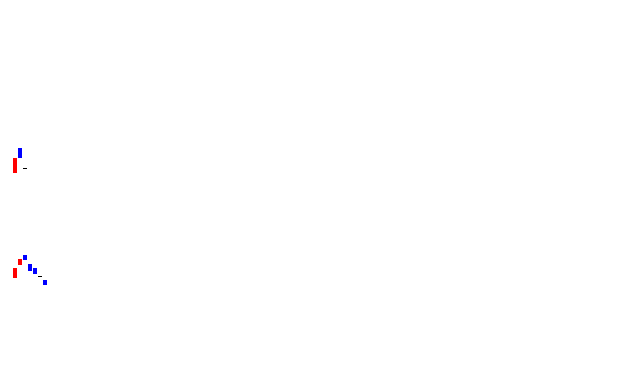
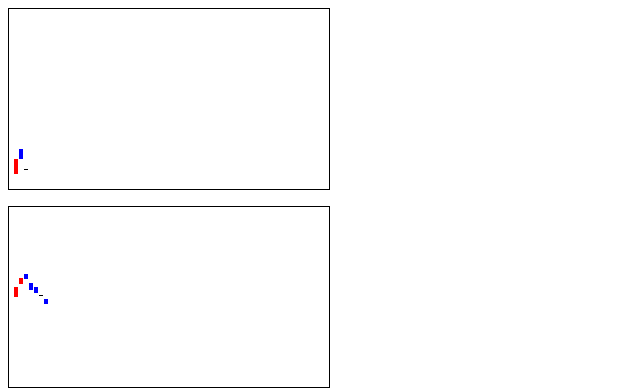
Before and after one commit to donghak-shin/kanan-chart, a plain HTML site: page index.html in a window 1280 px wide. Shown: the whole page, without its empty margins (0-640 px from the left). Drawn offline with Linux system fonts and the light colour scheme.

Commit message:
샘플 id 및 class 수정

```diff
--- a/css/common.css
+++ b/css/common.css
@@ -1,7 +1,12 @@
 @charset "utf-8";
 
-#kanan-chart,
-#suwawa-chart {
+.kanan-chart {
     width: 320px;
     height: 180px;
+    border: 1px solid #000;
+    margin-bottom: 1em;
 }
+
+.kanan-chart:last-child {
+    margin-bottom: 0;
+}
--- a/index.html
+++ b/index.html
@@ -6,8 +6,8 @@
     <link rel="stylesheet" type="text/css" href="./css/common.css">
 </head>
 <body>
-    <div id="kanan-chart"></div>
-    <div id="suwawa-chart"></div>
+    <div id="chart1" class="kanan-chart"></div>
+    <div id="chart2" class="kanan-chart"></div>
 </body>
 <script src="./js/kanan-chart.src.js"></script>
 <script src="./js/test.js"></script>
--- a/js/test.js
+++ b/js/test.js
@@ -1,4 +1,4 @@
-var chart = kananChart.chart('#kanan-chart', {
+var chart = kananChart.chart('#chart1', {
   data: [
     {
       id: 1,
@@ -12,7 +12,7 @@ var chart = kananChart.chart('#kanan-chart', {
   ]
 });
 
-var chart2 = kananChart.chart('#suwawa-chart', {
+var chart2 = kananChart.chart('#chart2', {
   id: 'suwawa',
   data: [
     [1, 100, 109, 99, 108],
```
